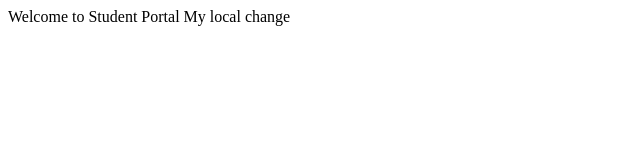
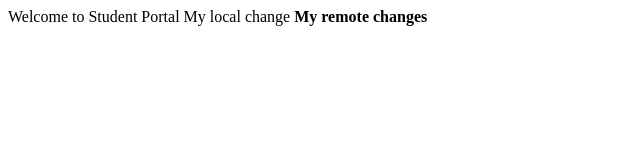
Before and after one commit to mnaeem22/student-portal, a plain HTML site: page index.html in a window 1280 px wide. Shown: the whole page, without its empty margins (0-640 px from the left). Drawn offline with Linux system fonts and the light colour scheme.

Commit message:
Add remote changes to index.html

```diff
--- a/index.html
+++ b/index.html
@@ -5,5 +5,12 @@ Welcome to Student Portal
 
 <body>
 My local change
+
+
+  <b>
+    My remote changes
+  </b>
+
+
 </body>
 </html>
```
